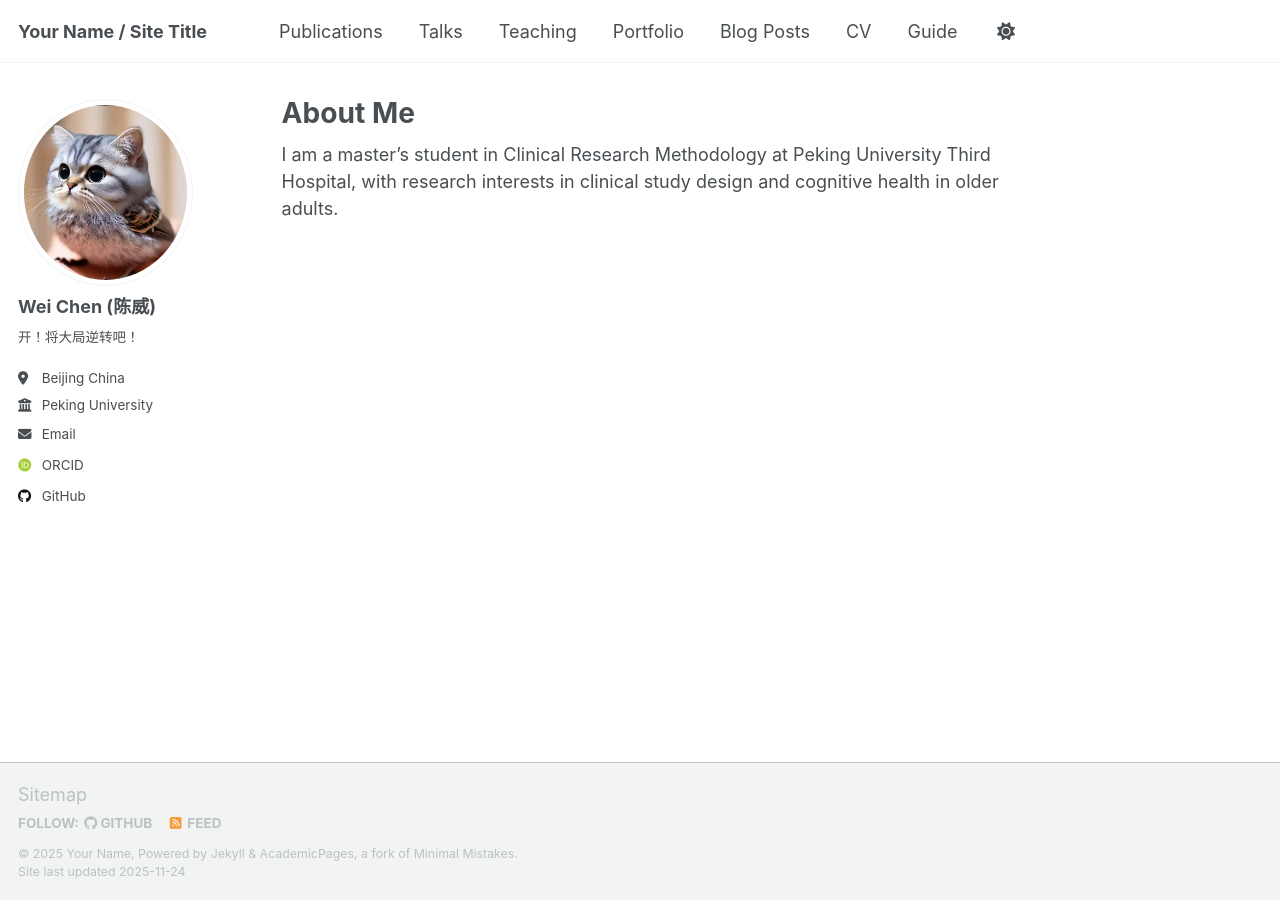
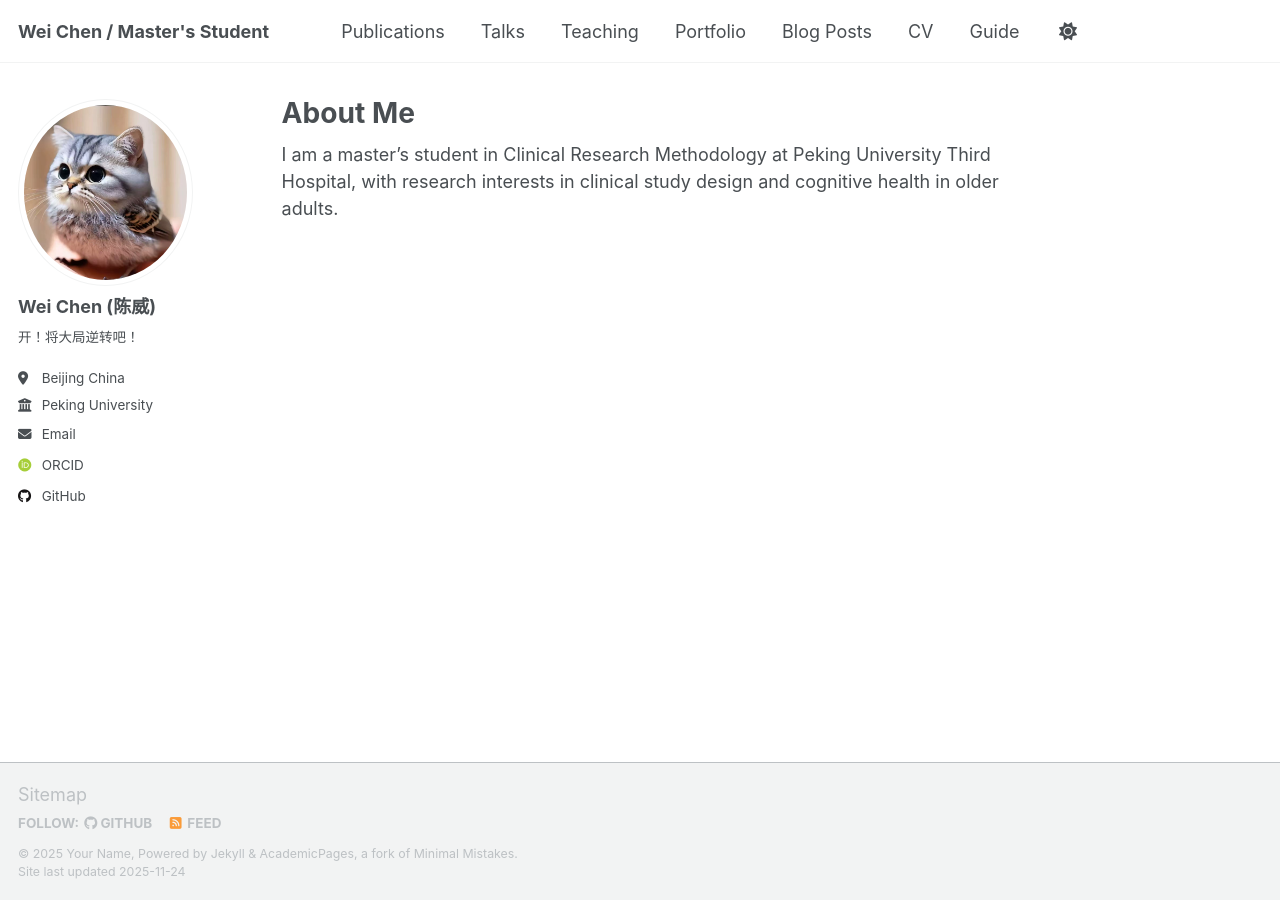
Before and after one commit to ChaoWeiorz/ChaoWeiorz.github.io, a Jekyll site: the page built from _pages/about.md, in a window 1280 px wide. Built offline with Jekyll 4.4.1, drawn with Linux system fonts in a browser that asks for light colours; some web fonts are replaced; a script that is not in the unit is left out.

Commit message:
Update _config.yml

```diff
--- a/_config.yml
+++ b/_config.yml
@@ -9,7 +9,7 @@
 # Basic Site Settings
 locale                   : "en-US"
 site_theme               : "default" # Currently available options are "default", "air"
-title                    : "Your Name / Site Title"
+title                    : "Wei Chen / Master's Student"
 title_separator          : "-"
 name                     : &name "Your Name"
 description              : &description "Your Name's academic portfolio"   # Update this with a general description of your site, this is the default if not overridden by a page
```
